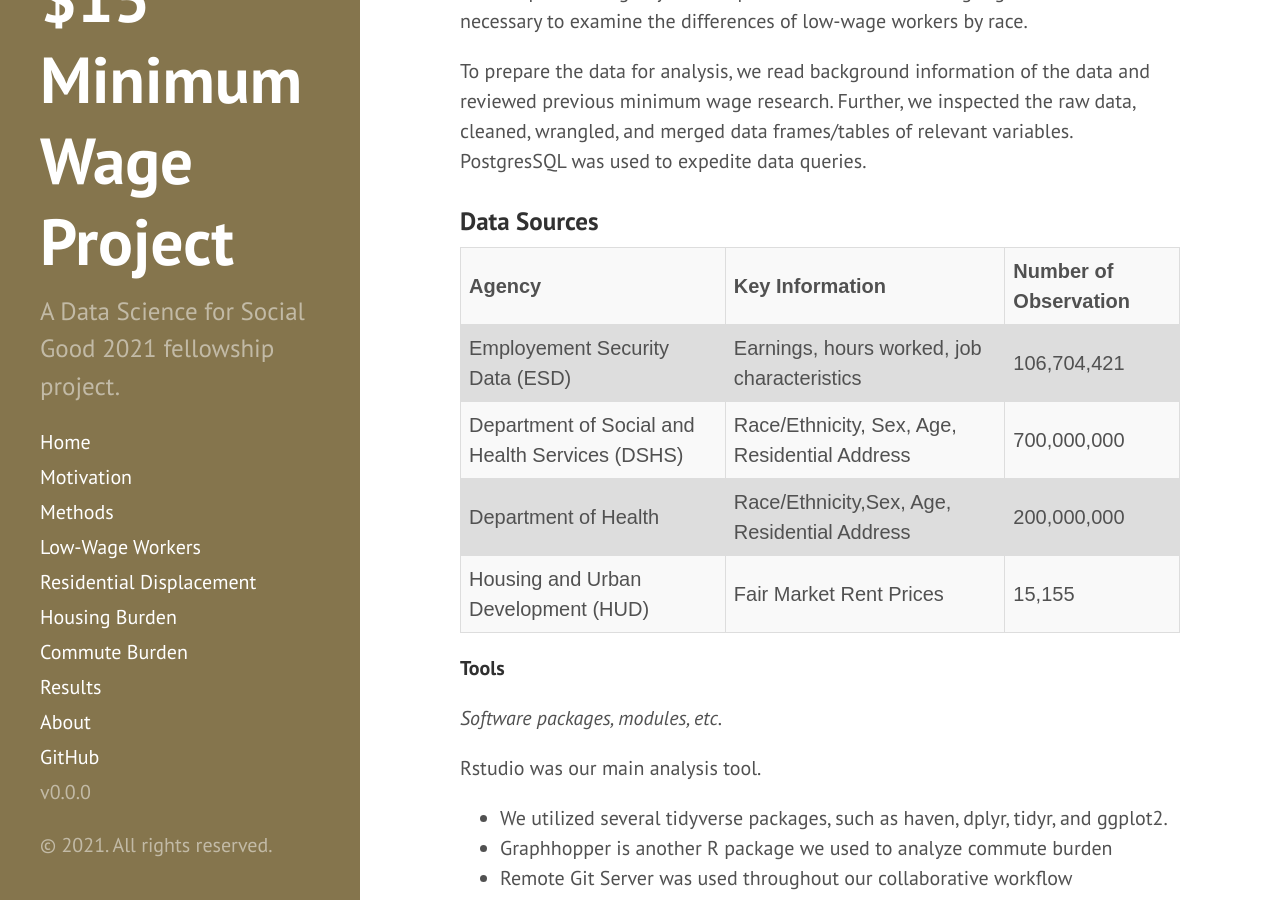
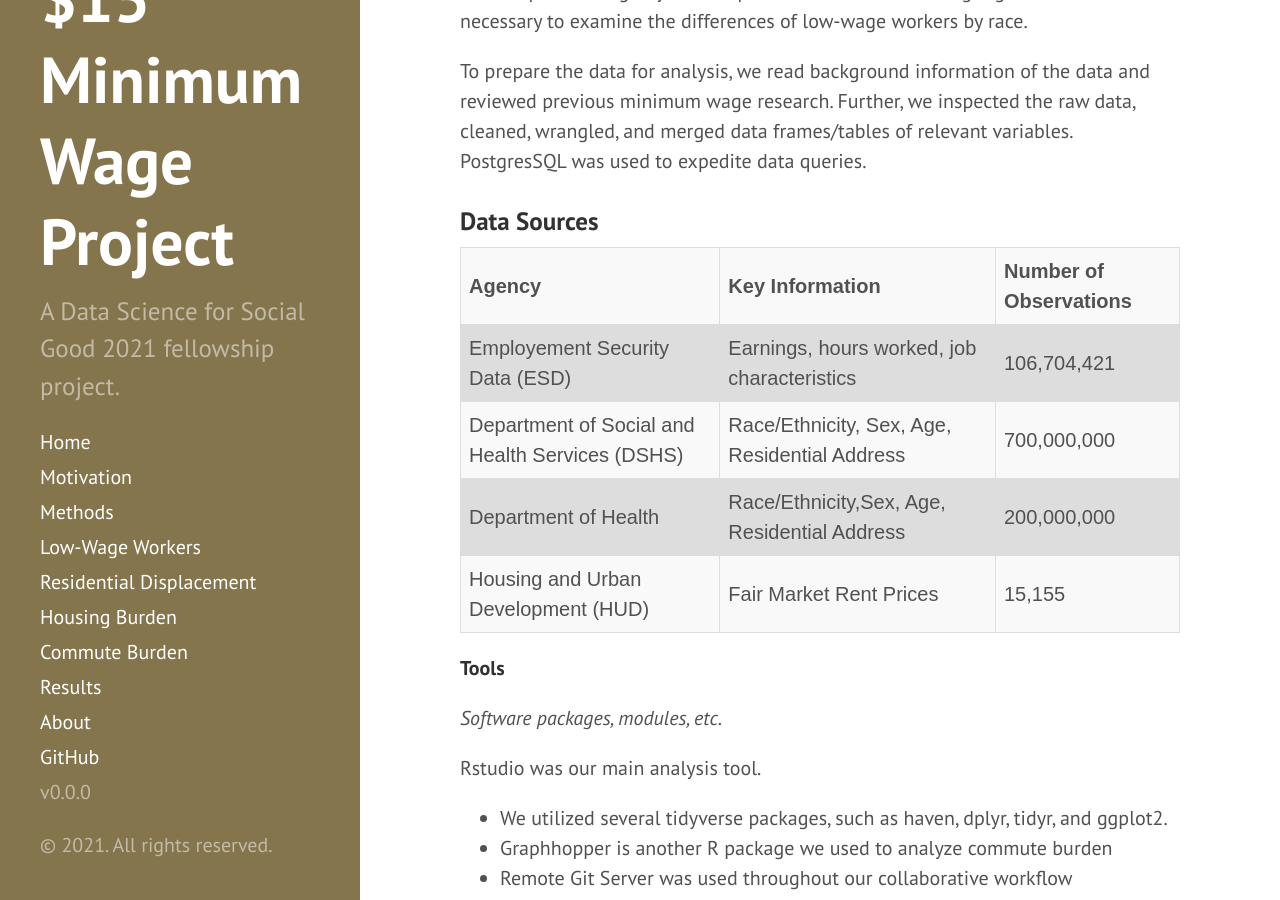
Before and after one commit to uwescience/MinWA, a Jekyll site: the page built from methods.md, in a window 1280 px wide and 900 px high, scrolled down 654 px. Built offline with Jekyll 4.4.1, drawn with Linux system fonts in a browser that asks for light colours.

Commit message:
Update methods.md
minor change

```diff
--- a/methods.md
+++ b/methods.md
@@ -41,7 +41,7 @@ tr:nth-child(even) {
   <tr>
     <th>Agency</th>
     <th>Key Information</th>
-    <th>Number of Observation</th>
+    <th>Number of Observations</th>
   </tr>
   <tr>
     <td>Employement Security Data (ESD)</td>
```
